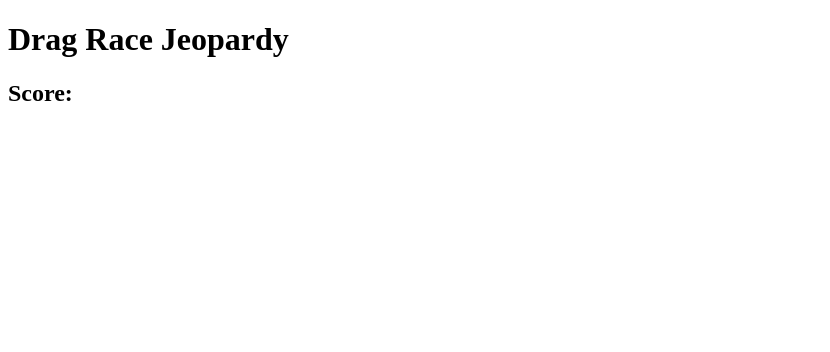
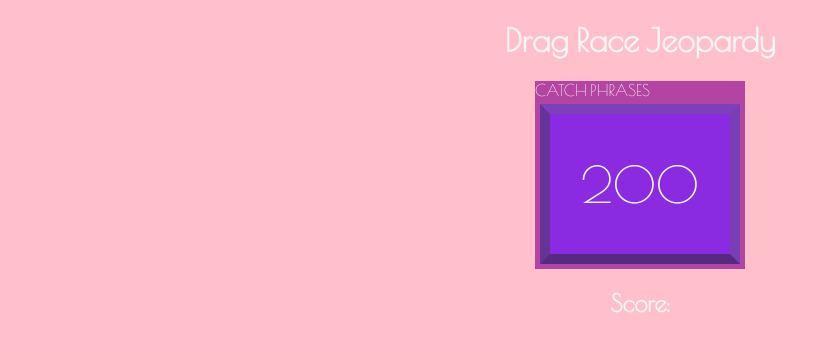
Before and after one commit to mholcombe93/Drag-Race-Jeoprady-Trivia, a plain HTML site: page text.html in a window 1280 px wide. Shown: the whole page, without its empty margins (0-830 px from the left). Drawn offline with nearby package versions, Linux system fonts and the light colour scheme.

Commit message:
cards built, basic css

```diff
--- a/script.js
+++ b/script.js
@@ -1,4 +1,4 @@
-const game = document.querySelector('.game--container')
+const game = document.querySelector('.game')
 const scoreDisplay = document.querySelector('.score')
 
 const jeopardyCategories = [
@@ -215,20 +215,61 @@ const jeopardyCategories = [
 ]
 
 
-
+//------------------------------- Creating Columns ---------------------------
 function addCategory(category) {
   const column = document.createElement('div');
   column.classList.add('genre-column');
 
   const genreTitle = document.createElement('div');
   genreTitle.classList.add('genre-title');
-  genreTitle.innerText = category.genre;
+  genreTitle.innerHTML = category.genre;
 
   column.appendChild(genreTitle);
-  game.append(column)
+  game.append(column);
+
+
+  category.questions.forEach(question => {
+    const card = document.createElement('div');
+    card.classList.add('card');
+    column.appendChild(card);
+
+    if (question.rank === 200) {
+     card.innerHTML = 200
+    }
+    if (question.rank === 400) {
+     card.innerHTML = 400
+    }
+    if (question.rank === 600) {
+     card.innerHTML = 600
+    }
+    if (question.rank === 800) {
+     card.innerHTML = 800
+    }
+    if (question.rank === 1000) {
+     card.innerHTML = 1000
+    }
+
+    card.setAttribute('data-question', question.question)
+    card.setAttribute('data-choices-1', question.choices[0])
+    card.setAttribute('data-choices-2', question.choices[1])
+    card.setAttribute('data-choices-3', question.choices[2])
+    card.setAttribute('data-choices-4', question.choices[3])
+    card.setAttribute('data-correct', question.correct)
+    card.setAttribute('data-value',card.getInnerHTML())
+
+
+    card.addEventListener('click',flipCard)
+
+})
+
+
+
+
 }
 
 jeopardyCategories.forEach(category => addCategory(category));
+
+//------------------------------- ^ Creating Columns ^ ---------------------------
 
 //---------------Pseduo code---------------\\
 // create two teams, using a submit box to make "team names"
--- a/style.css
+++ b/style.css
@@ -0,0 +1,34 @@
+body{
+  margin: 0;
+  padding: 0;
+  background-color: pink;
+  color: whitesmoke;
+  display: flex;
+  justify-content: center;
+  align-items: center;
+  flex-direction: column;
+  font-family: 'Poiret One', cursive;
+
+}
+
+
+.game{
+  display: flex;
+  background-color: rgba(149, 17, 145, 0.7);
+}
+
+
+.card{
+  width: 160px;
+  height: 120px;
+  background-color: blueviolet;
+  border-left: solid rebeccapurple 10px;
+  border-right: solid rgb(121, 61, 181) 10px;
+  border-top: solid rgb(125, 64, 186) 10px;
+  border-bottom: solid rgb(85, 42, 128) 10px;
+  text-align: center;
+  font-size: 50px;
+  margin: 5px;
+  padding: 10px;
+  line-height: 120px;
+}
--- a/text.html
+++ b/text.html
@@ -6,6 +6,9 @@
   <meta name="viewport" content="width=device-width, initial-scale=1.0">
   <link rel="stylesheet" href="style.css">
   <script src="script.js" defer></script>
+  <link rel="preconnect" href="https://fonts.googleapis.com">
+<link rel="preconnect" href="https://fonts.gstatic.com" crossorigin>
+<link href="https://fonts.googleapis.com/css2?family=Poiret+One&display=swap" rel="stylesheet">
   <title>Drag Race Jeopardy</title>
 </head>
 <body>
```
